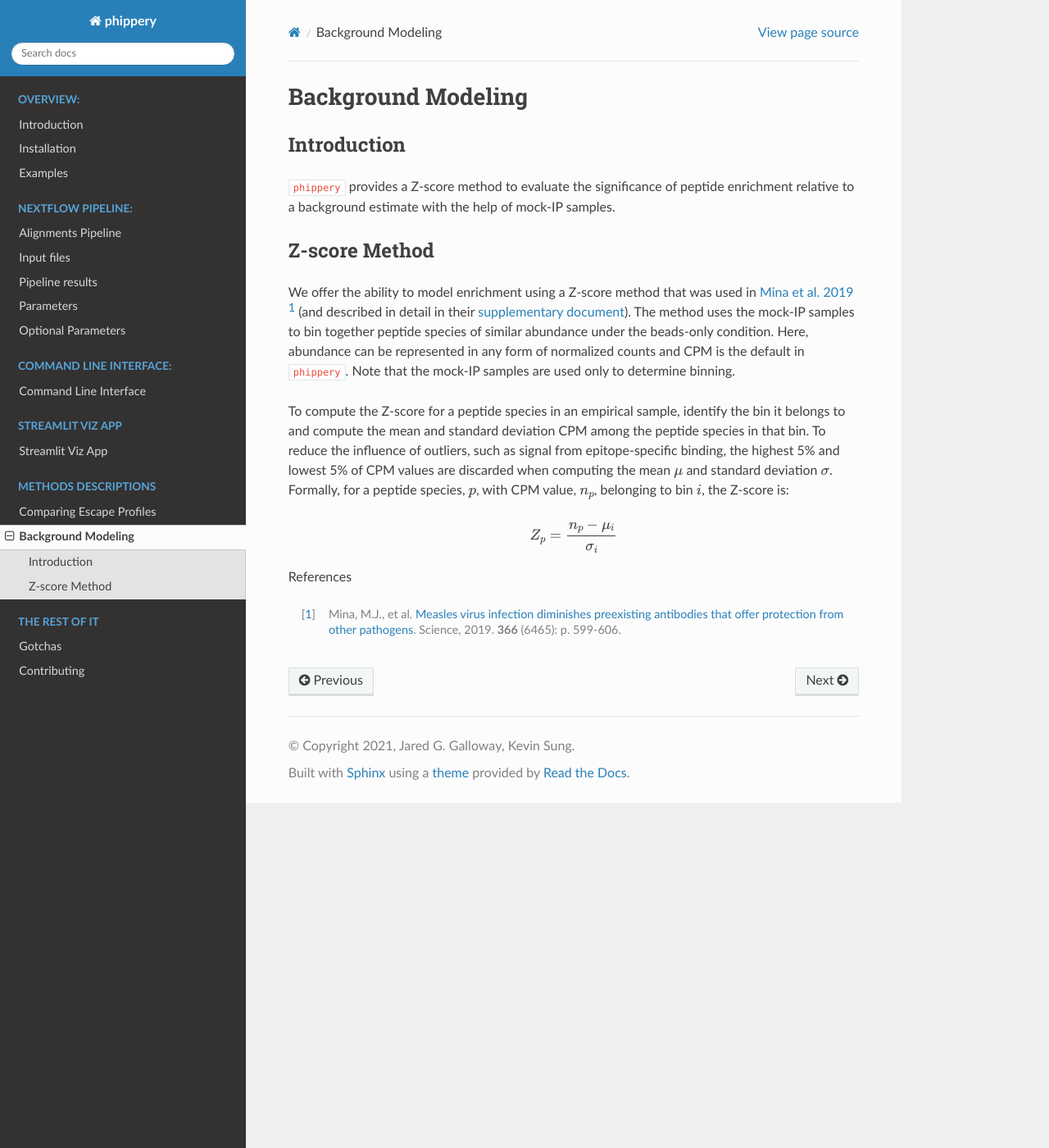
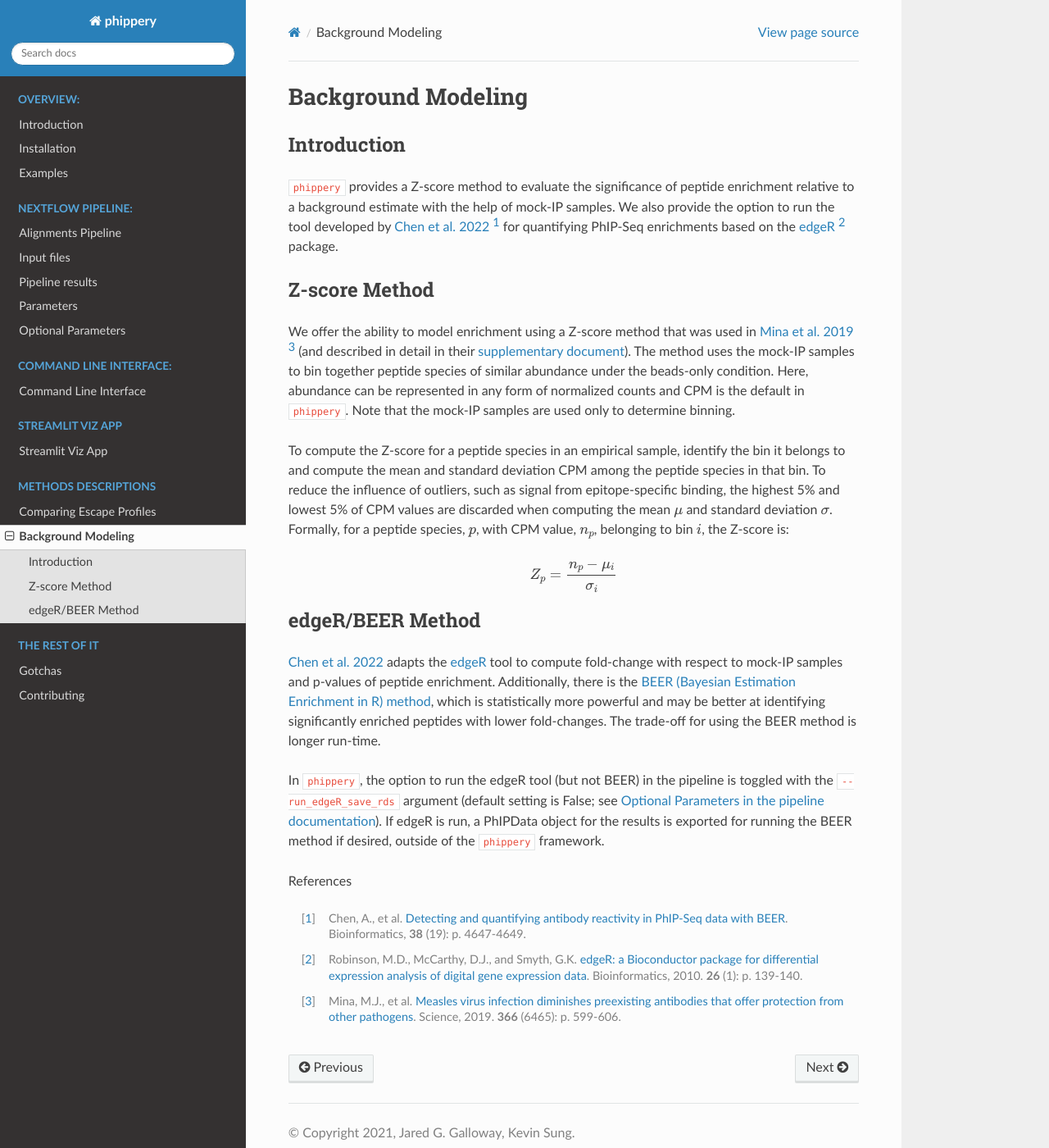
Before and after one commit to matsengrp/phippery, a Sphinx documentation site: the page built from docs/bkg-model.rst, in a window 1280 px wide and 1400 px high. Shown: the whole window at 82% size. Built offline with Sphinx 7.4.7 and the Read the Docs theme 2.0.0, drawn with Linux system fonts in a browser that asks for light colours; pages that are not in the unit, such as notebooks, are missing from menus.

Commit message:
describe edgeR/BEER in bkg-model section

```diff
--- a/docs/bkg-model.rst
+++ b/docs/bkg-model.rst
@@ -10,7 +10,8 @@ Introduction
 ------------
 
 ``phippery`` provides a Z-score method to evaluate the significance of peptide enrichment relative to a background estimate with the help of mock-IP samples.
-
+We also provide the option to run the tool developed by `Chen et al. 2022 <https://doi.org/10.1093/bioinformatics/btac555>`_ [#ChenBEER]_ for quantifying PhIP-Seq enrichments
+based on the `edgeR <https://doi.org/10.1093%2Fbioinformatics%2Fbtp616>`_ [#edgeR2010]_ package.
 
 Z-score Method
 --------------
@@ -28,9 +29,27 @@ the Z-score is:
 .. math::
 	Z_p = \frac{n_p - \mu_i}{\sigma_i}
 
+edgeR/BEER Method
+-----------------
+`Chen et al. 2022 <https://doi.org/10.1093/bioinformatics/btac555>`_ adapts the `edgeR <https://doi.org/10.1093%2Fbioinformatics%2Fbtp616>`_ tool to compute
+fold-change with respect to mock-IP samples and p-values of peptide enrichment. Additionally, there is the
+`BEER (Bayesian Estimation Enrichment in R) method <https://bioconductor.org/packages/release/bioc/vignettes/beer/inst/doc/beer.html#beer-bayesian-estimation-enrichment-in-r>`_,
+which is statistically more powerful and may be better at identifying significantly enriched peptides with lower fold-changes. The trade-off for using the BEER
+method is longer run-time.
+
+In ``phippery``, the option to run the edgeR tool (but not BEER) in the pipeline is toggled with the ``--run_edgeR_save_rds`` argument
+(default setting is False; see :ref:`Optional Parameters in the pipeline documentation <sec_optional_workflows>`). If edgeR is run, a PhIPData object
+for the results is exported for running the BEER method if desired, outside of the ``phippery`` framework.
 
 
 References
 
+.. [#ChenBEER] Chen, A., et al. `Detecting and quantifying antibody reactivity in PhIP-Seq data with BEER <https://doi.org/10.1093/bioinformatics/btac555>`_.
+               Bioinformatics, **38** (19): p. 4647-4649.
+
+.. [#edgeR2010] Robinson, M.D., McCarthy, D.J., and Smyth, G.K.
+                `edgeR: a Bioconductor package for differential expression analysis of digital gene expression data <https://doi.org/10.1093%2Fbioinformatics%2Fbtp616>`_.
+                Bioinformatics, 2010. **26** (1): p. 139-140.
+
 .. [#MinaMeasles] Mina, M.J., et al. `Measles virus infection diminishes preexisting antibodies that offer protection from other pathogens <https://www.science.org/doi/10.1126/science.aay6485>`_.
                   Science, 2019. **366** (6465): p. 599-606.
```
